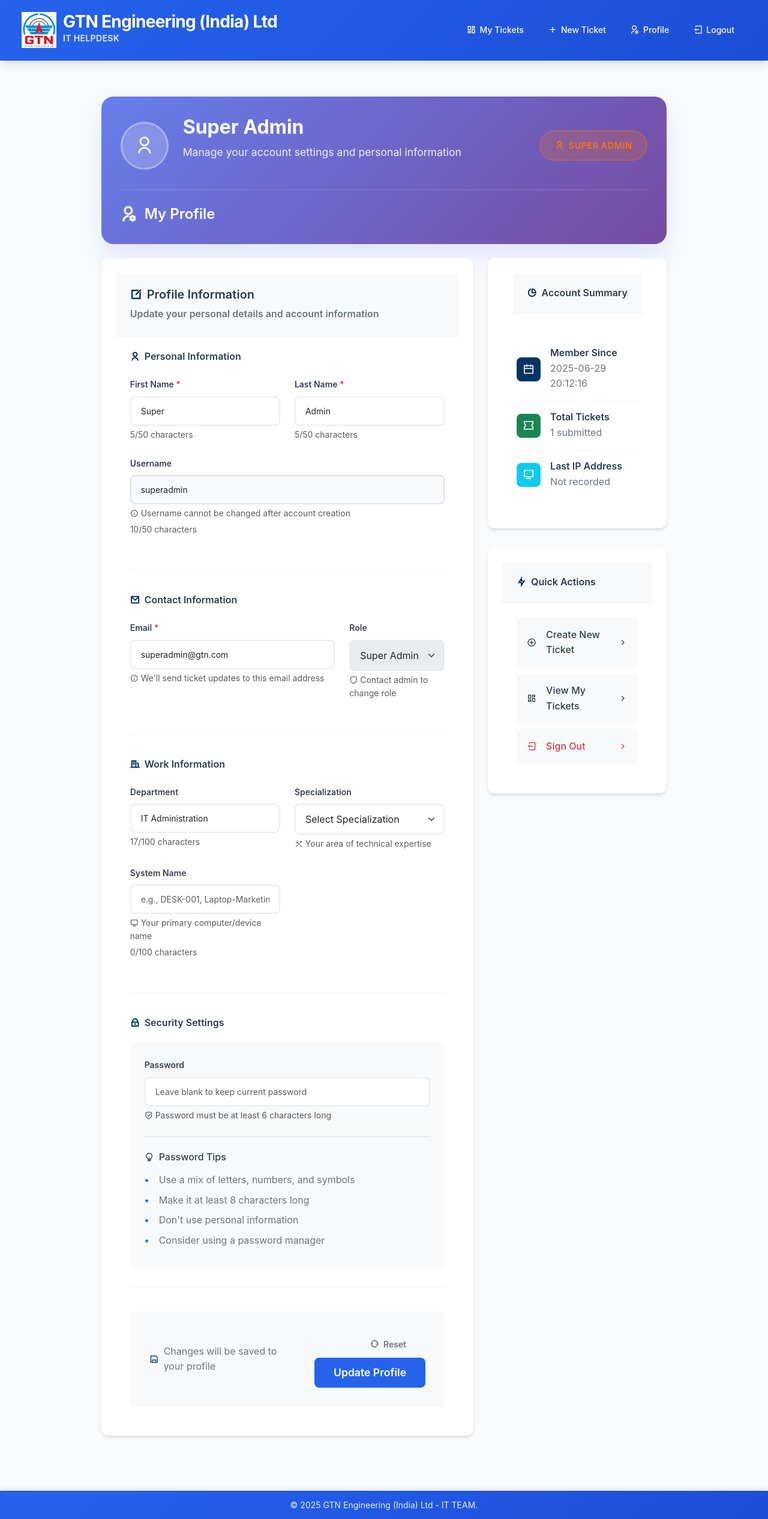
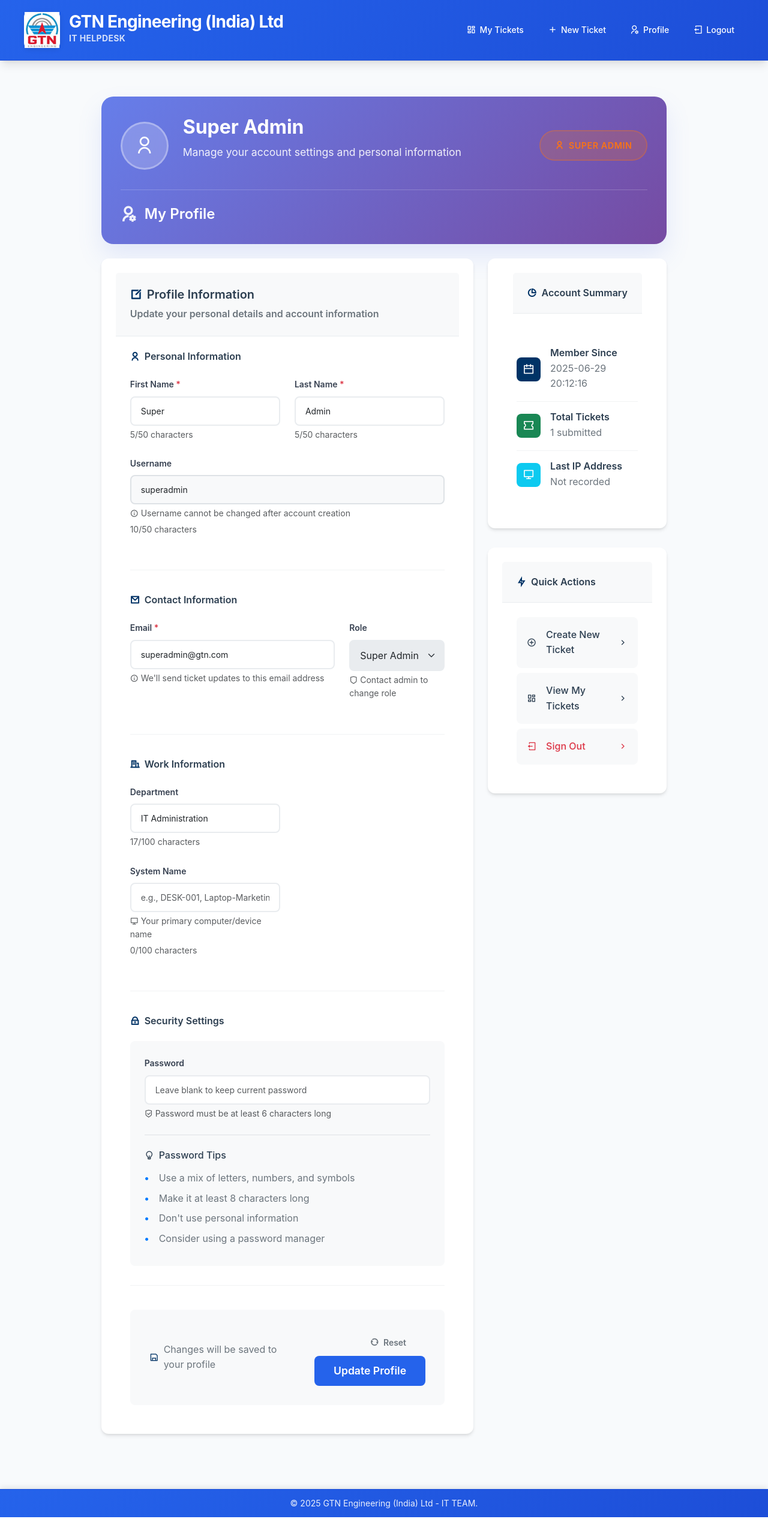
Before and after one commit to narain-karthik/GTN-29-06-2025_11AM, a Flask app: page /user-profile in a window 1280 px wide. Shown: the whole page at 60% size. Run offline with Flask 3, Linux system fonts and the light colour scheme; the visitor is signed in with stand-in values (Sample User, id 1); tables that the repository leaves empty hold one stand-in row (values such as "Sample post"); some libraries are stand-ins or nearby versions.

Commit message:
Improve the website by addressing user-reported issues and making visual enhancements
Fixes a 500 error in reports dashboard, removes specialization field in user profile template, and enhances logo visibility with CSS.

Replit-Commit-Author: Agent
Replit-Commit-Session-Id: 968cf9d1-1953-4ced-8f90-7373698040b1
Replit-Commit-Screenshot-Url: https://storage.googleapis.com/screenshot-production-us-central1/bdaee034-124b-4f81-9893-bd6d51f88ad8/58c166a3-8b37-4828-916c-50bcd528bdcf.jpg

```diff
--- a/static/style.css
+++ b/static/style.css
@@ -80,8 +80,8 @@ body, html {
 }
 
 .logo-placeholder {
-    width: 50px;
-    height: 50px;
+    width: 60px;
+    height: 60px;
     background: var(--white);
     border-radius: var(--border-radius);
     display: flex;
@@ -90,6 +90,8 @@ body, html {
     color: var(--primary-color);
     font-weight: bold;
     font-size: 1.2rem;
+    padding: 5px;
+    box-shadow: 0 2px 8px rgba(0, 0, 0, 0.1);
 }
 
 .company-text h1 {
--- a/templates/user_profile.html
+++ b/templates/user_profile.html
@@ -157,21 +157,7 @@
                                                 {% endif %}
                                             </div>
                                         </div>
-                                        <div class="col-md-6">
-                                            <div class="form-group">
-                                                <label class="form-label">{{ form.specialization.label.text }}</label>
-                                                {{ form.specialization(class="form-select" + (" is-invalid" if form.specialization.errors else "")) }}
-                                                {% if form.specialization.errors %}
-                                                    <div class="invalid-feedback">
-                                                        {% for error in form.specialization.errors %}{{ error }}{% endfor %}
-                                                    </div>
-                                                {% endif %}
-                                                <div class="form-text">
-                                                    <i class="ri-tools-line"></i>
-                                                    Your area of technical expertise
-                                                </div>
-                                            </div>
-                                        </div>
+
                                     </div>
 
                                     <div class="row">
```
Also changed, not shown: replit.md (+5 -0 lines), templates/reports_dashboard.html (+4 -4 lines).
